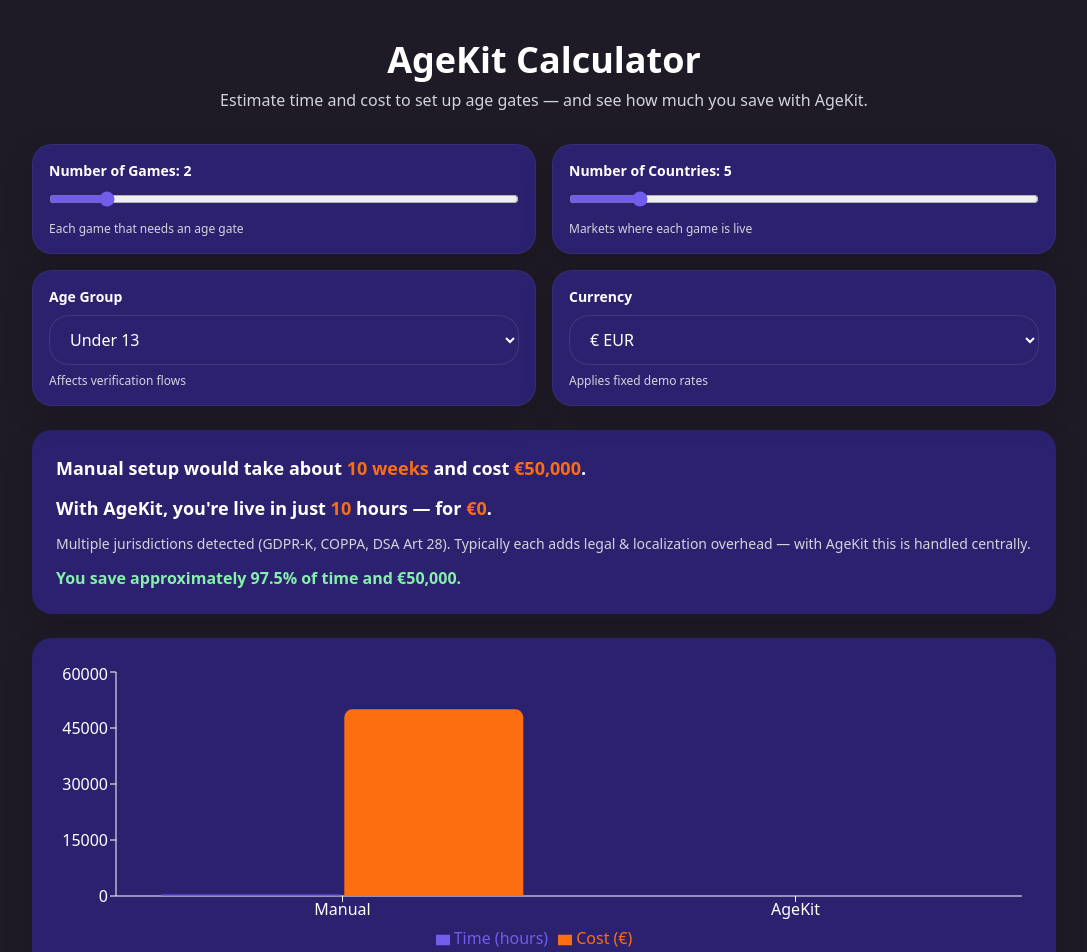
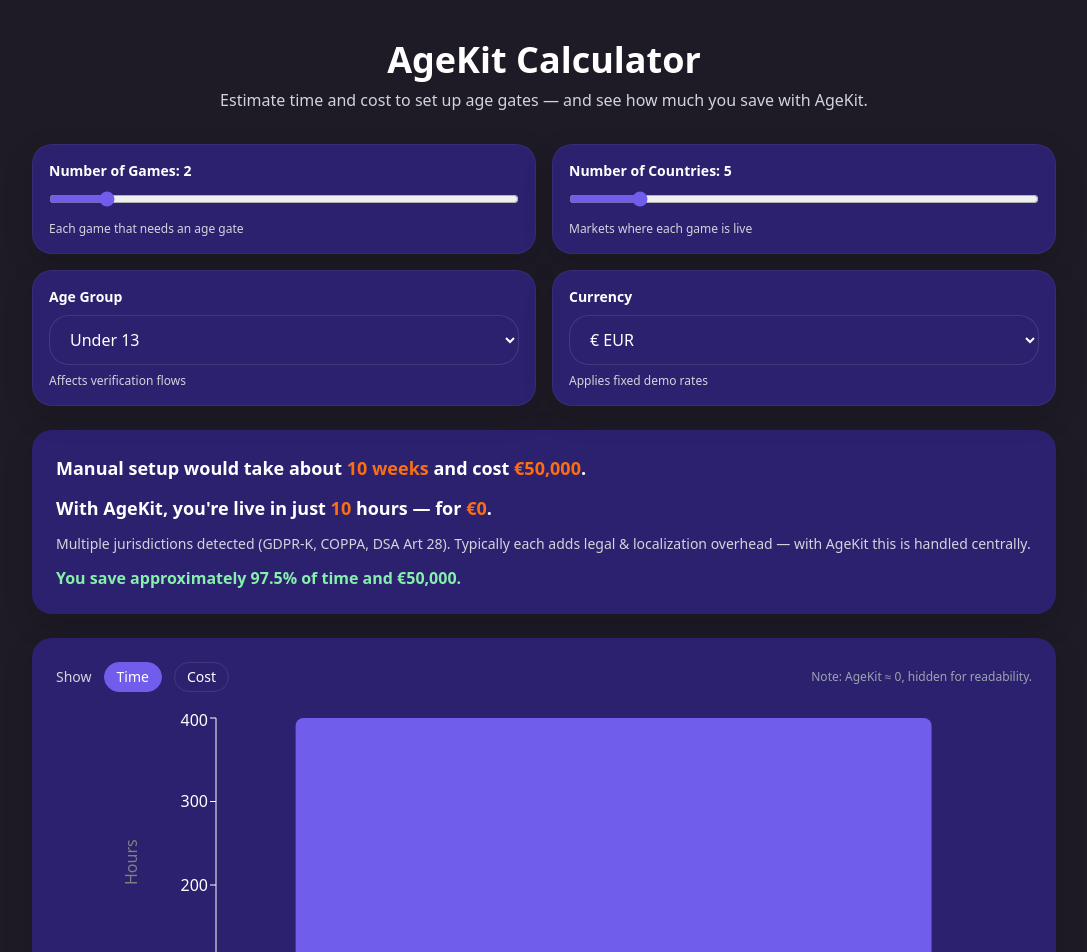
Before and after one commit to Olav-k-ID/agekit-calculator, a React (Vite) app: page / in a window 1280 px wide. Shown: the top 952 px of the page, without its empty margins (96-1183 px from the left). Built offline with nearby package versions, Linux system fonts and the light colour scheme.

Commit message:
Update AgeKitCalculator.jsx

```diff
--- a/src/components/AgeKitCalculator.jsx
+++ b/src/components/AgeKitCalculator.jsx
@@ -52,6 +52,8 @@
     } catch (e) {}
     window.location.href = 'https://qikgm.share.hsforms.com/2QUFcj5HFSUaJxCVd8JlCWA'
   }
+
+const [metric, setMetric] = useState('time'); // 'time' | 'cost'
 
   return (
     <div className="space-y-6">
@@ -130,24 +132,52 @@
 
    {/* Charts */}
 <div className="bg-blackberry-light rounded-xl2 p-6 shadow-soft">
-        <div className="h-72">
+  {/* Toggle to choose which metric to display */}
+  <div className="flex items-center gap-3 mb-4">
+    <span className="text-sm text-gray-300">Show</span>
+    <button
+      onClick={() => setMetric('time')}
+      className={`px-3 py-1 rounded-xl2 border text-sm ${metric==='time' ? 'bg-kid-purple border-kid-purple' : 'border-white/10'}`}
+    >
+      Time
+    </button>
+    <button
+      onClick={() => setMetric('cost')}
+      className={`px-3 py-1 rounded-xl2 border text-sm ${metric==='cost' ? 'bg-kid-purple border-kid-purple' : 'border-white/10'}`}
+    >
+      Cost
+    </button>
+    <span className="ml-auto text-xs text-gray-400">
+      Note: AgeKit ≈ 0, hidden for readability.
+    </span>
+  </div>
+
+  {/* Single-metric chart (Manual only) */}
+  <div className="h-96">
     <ResponsiveContainer width="100%" height="100%">
-            <BarChart data={chartData} margin={{ top: 10, right: 10, bottom: 0, left: 0 }}>
+      <BarChart
+        data={[{ name: 'Manual', Value: metric==='time' ? manualHours : Number(manualCost.toFixed(2)) }]}
+        margin={{ top: 10, right: 20, bottom: 10, left: 70 }}
+      >
         <XAxis dataKey="name" stroke="#FFFFFF" />
-              <YAxis stroke="#FFFFFF" />
+        <YAxis
+          stroke="#FFFFFF"
+          width={90}
+          tickFormatter={(v) => metric==='time' ? v.toLocaleString() : `${symbol}${Number(v).toLocaleString()}`}
+          label={{ value: metric==='time' ? 'Hours' : `Cost (${symbol})`, angle: -90, position: 'insideLeft' }}
+        />
         <Tooltip
-                formatter={(value, name) => {
-                  if (name === 'Time') return [value.toLocaleString() + ' h', 'Time']
-                  return [symbol + Number(value).toLocaleString(), 'Cost']
-                }}
+          formatter={(value) => metric==='time'
+            ? [value.toLocaleString() + ' h', 'Manual']
+            : [`${symbol}${Number(value).toLocaleString()}`, 'Manual']
+          }
           contentStyle={{ background: '#2C216F', border: '1px solid rgba(255,255,255,0.1)', color: '#fff' }}
         />
-              <Legend />
-              <Bar dataKey="Time" name="Time (hours)" fill="#715DEC" radius={[8, 8, 0, 0]} />
-              <Bar dataKey="Cost" name={`Cost (${symbol})`} fill="#FC6E0F" radius={[8, 8, 0, 0]} />
+        <Bar dataKey="Value" name={metric==='time' ? 'Manual (hours)' : `Manual (${symbol})`} fill="#715DEC" radius={[8,8,0,0]} />
       </BarChart>
     </ResponsiveContainer>
   </div>
+
   <button
     onClick={handleBookDemo}
     className="mt-6 w-full bg-kid-purple hover:opacity-90 text-white text-lg font-semibold py-3 rounded-xl2 transition"
```
Lines whose indentation alone changed are shown as unchanged.
